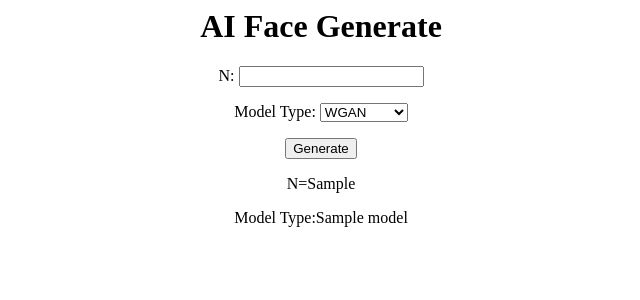
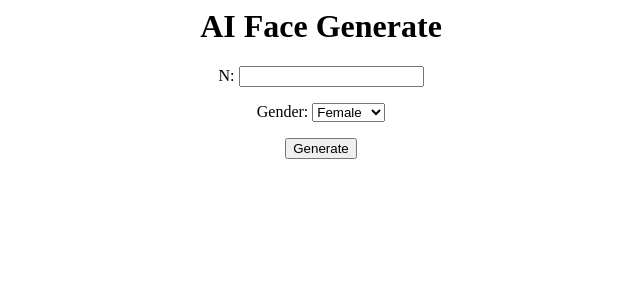
Before and after one commit to andrew98450/FaceGenerate, a Flask app: template templates/index.html in a window 1280 px wide. Shown: the top 300 px of the page, without its empty margins (319-959 px from the left). Run offline with Flask 2, Linux system fonts and the light colour scheme; the template is opened without the code that fills it: most values are stand-ins (such as "Sample title", 1, 10 or a date in 2020).

Commit message:
Add files via upload

```diff
--- a/app.py
+++ b/app.py
@@ -2,7 +2,7 @@ import os
 import torch
 import matplotlib.pyplot as plt
 from flask import *
-from wgan import NetG
+from wgan import *
 
 app = Flask(__name__)
 
@@ -10,33 +10,17 @@ app = Flask(__name__)
 def index():
     if request.method == 'POST':
         n = int(request.form['n'])
-        model = str(request.form['model'])
+        gender = str(request.form['gender'])
         if not os.path.exists("static"):
             os.mkdir("static")
-        image_path = f"static/{model}_image.jpg"
-        if model in "WGAN":
-            generator_model = torch.load("Pretrained/wgan_modelG.pth")
+        image_path = f"static/wgangp_image.jpg"
+        generator_model = torch.load("Pretrained/wgangp_modelG.pth")
+
+        if gender in "Female":
             batch_size = n ** 2
             inputs = torch.randn(batch_size, 128)
-            outputs = generator_model(inputs)
-
-            plt.figure()
-            for i in range(1, batch_size + 1):
-                image = 0.5 + outputs[i - 1] * 0.5
-                image = image * 255.0
-                image = image.permute(1, 2, 0)
-                image = image.byte().numpy()
-                plt.subplot(n, n, i)
-                plt.axis('off')
-                plt.imshow(image)
-
-            plt.tight_layout()
-            plt.savefig(image_path)
-        elif model in "WGAN-GP":
-            generator_model = torch.load("Pretrained/wgangp_modelG.pth")
-            batch_size = n ** 2
-            inputs = torch.randn(batch_size, 128)
-            outputs = generator_model(inputs)
+            labels = torch.randint(low=0, high=1, size=(batch_size,))
+            outputs = generator_model(inputs, labels)
 
             plt.figure()
             for i in range(1, batch_size + 1):
@@ -51,7 +35,45 @@ def index():
             plt.tight_layout()
             plt.savefig(image_path)
 
-        return render_template("index.html", view_image=True, model=model, n=n)
+        elif gender in "Male":
+            batch_size = n ** 2
+            inputs = torch.randn(batch_size, 128)
+            labels = torch.randint(low=1, high=2, size=(batch_size,))
+            outputs = generator_model(inputs, labels)
+
+            plt.figure()
+            for i in range(1, batch_size + 1):
+                image = 0.5 + outputs[i - 1] * 0.5
+                image = image * 255.0
+                image = image.permute(1, 2, 0)
+                image = image.byte().numpy()
+                plt.subplot(n, n, i)
+                plt.axis('off')
+                plt.imshow(image)
+
+            plt.tight_layout()
+            plt.savefig(image_path)
+
+        elif gender in "Random":
+            batch_size = n ** 2
+            inputs = torch.randn(batch_size, 128)
+            labels = torch.randint(low=0, high=2, size=(batch_size,))
+            outputs = generator_model(inputs, labels)
+
+            plt.figure()
+            for i in range(1, batch_size + 1):
+                image = 0.5 + outputs[i - 1] * 0.5
+                image = image * 255.0
+                image = image.permute(1, 2, 0)
+                image = image.byte().numpy()
+                plt.subplot(n, n, i)
+                plt.axis('off')
+                plt.imshow(image)
+
+            plt.tight_layout()
+            plt.savefig(image_path)
+
+        return render_template("index.html", view_image=True, gender=gender, n=n)
     return render_template("index.html", view_image=False)
 
 if __name__ == '__main__':
--- a/templates/index.html
+++ b/templates/index.html
@@ -8,22 +8,19 @@
             <p>N: <input type="number" name="n" value="{{ n }}" required></p>
 
             <p>
-                Model Type:
-                <select name="model" required>
-                    <option>WGAN</option>
-                    <option>WGAN-GP</option>
+                Gender:
+                <select name="gender" required>
+                    <option>Female</option>
+                    <option>Male</option>
+                    <option>Random</option>
                 </select>
             </p>
             <p><input type="submit" value="Generate"></p>
         </form>
-        <p><span>N={{ n }}</span></p>
-        <p><span>Model Type:{{ model }}</span></p>
         {% if view_image %}
-            {% if model == "WGAN" %}
-                <p><img src="{{ url_for('static', filename='WGAN_image.jpg') }}"></p>
-            {% else %}
-                <p><img src="{{ url_for('static', filename='WGAN-GP_image.jpg') }}"></p>
-            {% endif %}
+            <p><span>N: {{ n }}</span></p>
+            <p><span>Gender: {{ gender }}</span></p>
+            <p><img src="{{ url_for('static', filename='wgangp_image.jpg') }}"></p>
         {% endif %}
     </body>
 </html>
```
Also changed, not shown: wgan.py (+5 -4 lines), 1 other file.
